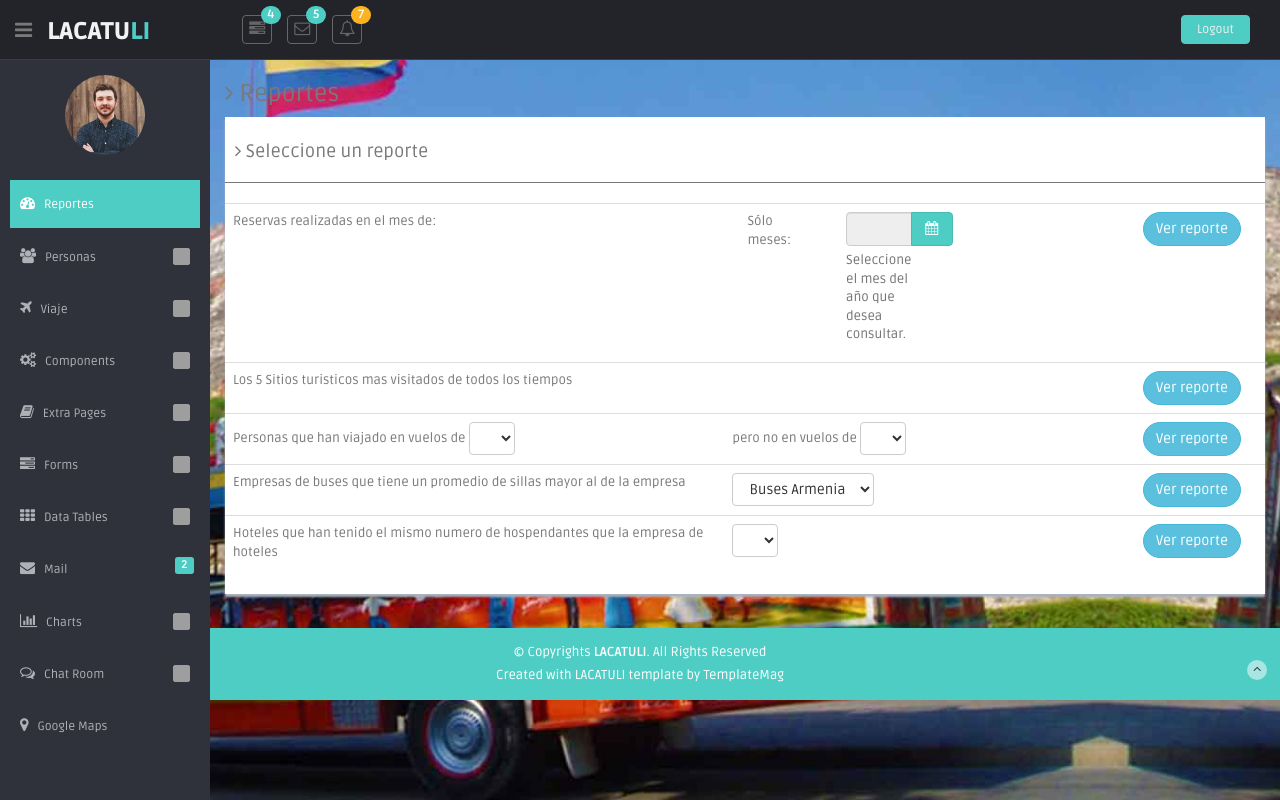
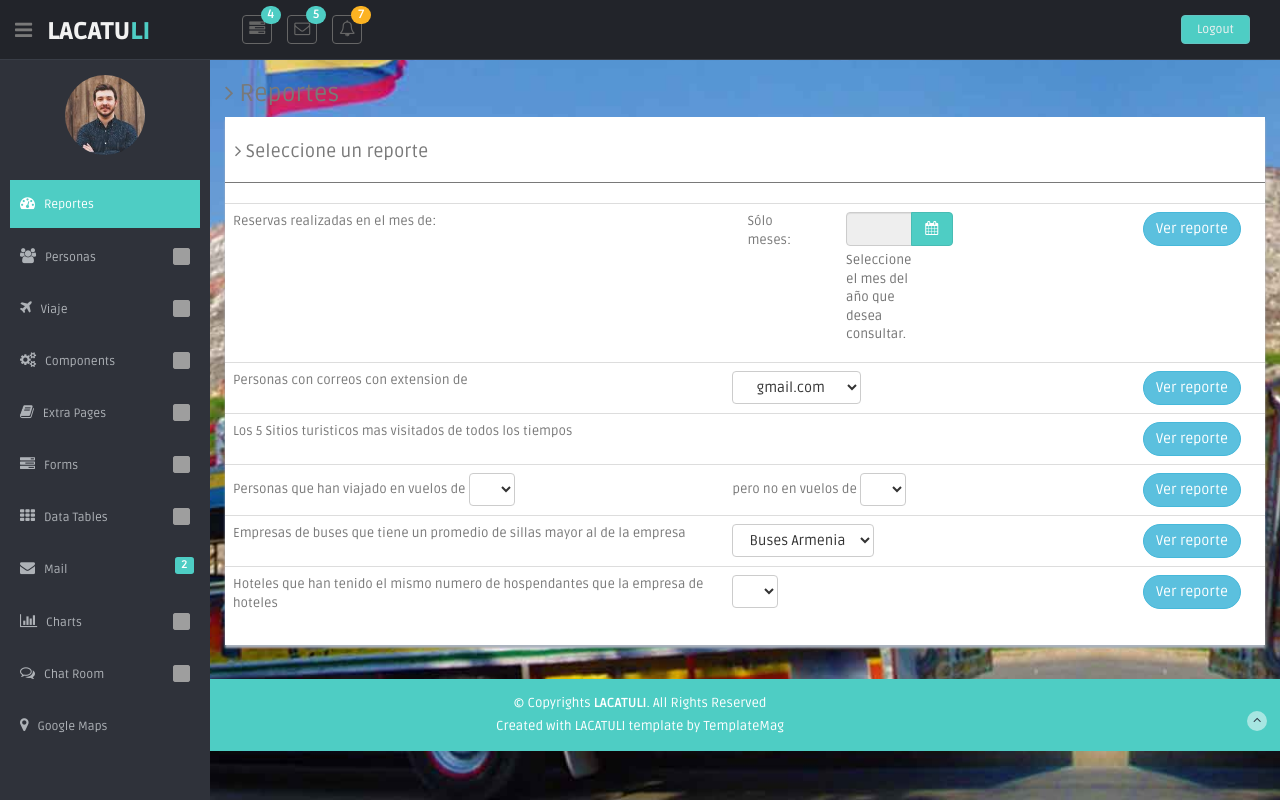
Before and after one commit to CristhianRodriguezMolina/Proyecto-BD, a Flask app: page /cargar_datos in a window 1280 px wide. Run offline with Flask 2, Linux system fonts and the light colour scheme; the visitor is signed in with stand-in values (Sample User, id 1); data comes from the database, SQL or seed files in the repository; data that the repository does not hold is empty; some libraries are stand-ins or nearby versions; grey boxes are pictures that could not be loaded.

Commit message:
Reporte que lista las personas segun su extension de correo hechi
Nivel Simple

```diff
--- a/app.py
+++ b/app.py
@@ -211,7 +211,6 @@ def generar_reportes(reporte,variable):
 
 			cur = mysql.connection.cursor()
 			sql = "SELECT * from Reserva where fechaSalida like '%"+str(variable)+"%'"
-			print("PERRROOOO",sql)
 			cur.execute(sql)
 			data = cur.fetchall()
 
@@ -225,6 +224,23 @@ def generar_reportes(reporte,variable):
 			# return response
 
 			return render_template("descripcion_reporte.html", titulo = "Reservas para el mes de "+str(variable), reporte = data, usuario = session["persona"], tipo = "reservas")
+		elif reporte == "extension_correo":
+
+			cur = mysql.connection.cursor()
+			sql = f"SELECT * FROM Persona WHERE correo LIKE '%{variable}'"
+			cur.execute(sql)
+			data = cur.fetchall()
+
+			#PDF CRISTHIAN
+			# rendered = render_template("descripcion_reporte.html",titulo = "Reservas para el mes de x", reporte = data, usuario = session["persona"])
+			# pdf = pdfkit.from_string(rendered, False)
+
+			# response = make_response(pdf)
+			# response.headers['Content-Type'] = 'application/pdf'
+			# response.headers['Content-Disposition'] = 'attachment; filename=output.pdf'
+			# return response
+
+			return render_template("descripcion_reporte.html", titulo = f"Personas con correos con extension de {variable}", reporte = data, usuario = session["persona"], tipo = "extension_correo")
 		elif reporte == "sitios_turisticos":
 
 			cur = mysql.connection.cursor()
--- a/templates/reportes.html
+++ b/templates/reportes.html
@@ -35,7 +35,23 @@
                     <td>
                   </tr>
 
-                   <!-- SEGUNDO REPORTE -->
+                  <!-- SEGUNDO REPORTE -->
+                  <tr>
+                    <td>Personas con correos con extension de </td>
+                    <td>
+                      <select id = "cbxCorreos" class="btn btn-default dropdown-toggle">
+                        <option value="gmail.com">gmail.com</option>
+                        <option value="outlook.com">outlook.com</option>
+                        <option value="yahoo.com">yahoo.com</option>
+                        <option value="hotmail.com">hotmail.com</option>
+                      </select>
+                    </td>
+                    <td>
+                      <input type="button" onclick="verReporte('extension_correo');" class="btn btn-round btn-info" value = "Ver reporte">
+                    <td>
+                  </tr>
+
+                   <!-- TERCER REPORTE -->
                   <tr>
                     <td>Los 5 Sitios turisticos mas visitados de todos los tiempos</td>
                     <td>
@@ -48,7 +64,7 @@
                     <td>
                   </tr>
 
-                  <!-- TERCER REPORTE -->
+                  <!-- CUARTO REPORTE -->
                   <tr>
                     <td>Personas que han viajado en vuelos de
                       <select id = "cbxVuelos1" class="btn btn-default dropdown-toggle">
@@ -71,7 +87,7 @@
                     <td>
                   </tr>
 
-                  <!-- CUARTO REPORTE -->
+                  <!-- QUINTO REPORTE -->
                   <tr>
                     <td>Empresas de buses que tiene un promedio de sillas mayor al de la empresa</td>
                     <td>
@@ -86,7 +102,7 @@
                       <input type="button" onclick="verReporte('prom_sillas_buses');" class="btn btn-round btn-info" value = "Ver reporte">
                     <td>
                   </tr>
-                  <!--QUINTO REPORTE -->
+                  <!--SEXTO REPORTE -->
                   <tr>
                     <td>Hoteles que han tenido el mismo numero de hospendantes que la empresa de hoteles
                     <td>
@@ -140,6 +156,11 @@ function verReporte(tipo) {
       cbxHoteles = cbxHoteles.substring(2, cbxHoteles.length - 3);
       window.location = "/reportes_lista$" + String(tipo) + "$" + cbxHoteles;
     }
+    else if(tipo == "extension_correo")
+    {
+      var cbxCorreos = document.getElementById("cbxCorreos").value;
+      window.location = "/reportes_lista$" + String(tipo) + "$" + cbxCorreos;
+    }
 
 }
 
```
Also changed, not shown: templates/descripcion_reporte.html (+38 -0 lines).
